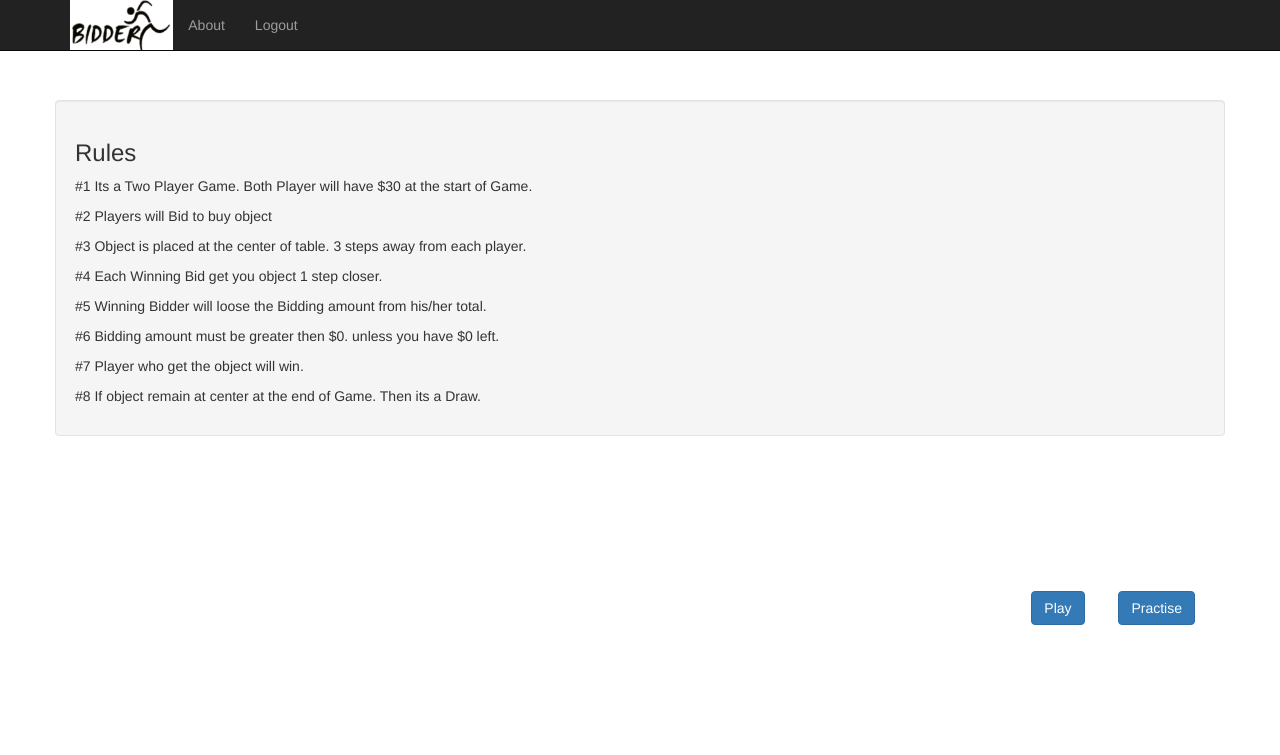
After one commit to anilmaurya/bidder, a Rails app: page /game in a window 1280 px wide. The commit adds this page. Shown: the top 755 px of the page. Run offline with Rails 7, Linux system fonts and the light colour scheme; style sheets or scripts are compiled from the project's sources; parts of the project's set-up code (start-up, migrations or seed data) failed here and were passed over; some libraries are stand-ins or nearby versions.

Commit message:
adding game controller

```diff
--- /dev/null
+++ b/app/assets/javascripts/game.js.coffee
@@ -0,0 +1,3 @@
+# Place all the behaviors and hooks related to the matching controller here.
+# All this logic will automatically be available in application.js.
+# You can use CoffeeScript in this file: http://jashkenas.github.com/coffee-script/
--- a/app/assets/stylesheets/application.css
+++ b/app/assets/stylesheets/application.css
@@ -80,8 +80,15 @@ body{
   text-align: center;
 }
 .form-horizontal .control-label{
-  font-size: 21px;
+  font-size: 18px;
 }
 .align_right{
   text-align: right;
 }
+.rule_container{
+  text-align: right;
+  line-height: 300px;
+}
+.rule_container a{
+  margin-right: 30px;
+}
--- /dev/null
+++ b/app/assets/stylesheets/game.css.scss
@@ -0,0 +1,3 @@
+// Place all the styles related to the game controller here.
+// They will automatically be included in application.css.
+// You can use Sass (SCSS) here: http://sass-lang.com/
--- a/app/controllers/application_controller.rb
+++ b/app/controllers/application_controller.rb
@@ -1,3 +1,7 @@
 class ApplicationController < ActionController::Base
   protect_from_forgery
+
+  def after_sign_in_path_for(resource)
+    game_index_path
+  end
 end
--- /dev/null
+++ b/app/controllers/game_controller.rb
@@ -0,0 +1,2 @@
+class GameController < ApplicationController
+end
--- /dev/null
+++ b/app/helpers/game_helper.rb
@@ -0,0 +1,2 @@
+module GameHelper
+end
--- /dev/null
+++ b/app/views/game/index.html.haml
@@ -0,0 +1,14 @@
+.span6
+  .well
+    %h3 Rules
+    %p #1 Its a Two Player Game. Both Player will have $30 at the start of Game.
+    %p #2 Players will Bid to buy object
+    %p #3 Object is placed at the center of table. 3 steps away from each player.
+    %p #4 Each Winning Bid get you object 1 step closer.
+    %p #5 Winning Bidder will loose the Bidding amount from his/her total.
+    %p #6 Bidding amount must be greater then $0. unless you have $0 left.
+    %p #7 Player who get the object will win.
+    %p #8 If object remain at center at the end of Game. Then its a Draw.
+.span4.rule_container
+  = link_to 'Play', '#', class: 'btn btn-large btn-primary'
+  = link_to 'Practise', '#', class: 'btn btn-large btn-primary'
--- a/app/views/layouts/application.html.haml
+++ b/app/views/layouts/application.html.haml
@@ -16,6 +16,7 @@
         .collapse.navbar-collapse.navbar-ex1-collapse
           %ul.nav.navbar-nav
             %li= link_to 'About', '#'
+            %li= link_to 'Logout', destroy_user_session_path, method: :delete
     .container
       .row
         = yield
--- a/config/initializers/devise.rb
+++ b/config/initializers/devise.rb
@@ -29,7 +29,7 @@ Devise.setup do |config|
   # session. If you need permissions, you should implement that in a before filter.
   # You can also supply a hash where the value is a boolean determining whether
   # or not authentication should be aborted when the value is not present.
-  # config.authentication_keys = [ :email ]
+  config.authentication_keys = [ :username ]
 
   # Configure parameters from the request object used for authentication. Each entry
   # given should be a request method and it will automatically be passed to the
--- a/config/routes.rb
+++ b/config/routes.rb
@@ -1,6 +1,6 @@
 RailsRumble::Application.routes.draw do
   devise_for :users
-
+  resources :game
   # The priority is based upon order of creation:
   # first created -> highest priority.
 
```
Also changed, not shown: app/helpers/application_helper.rb (+11 -0 lines), app/models/user.rb (+15 -2 lines), app/views/welcome/index.html.haml (+16 -4 lines).
